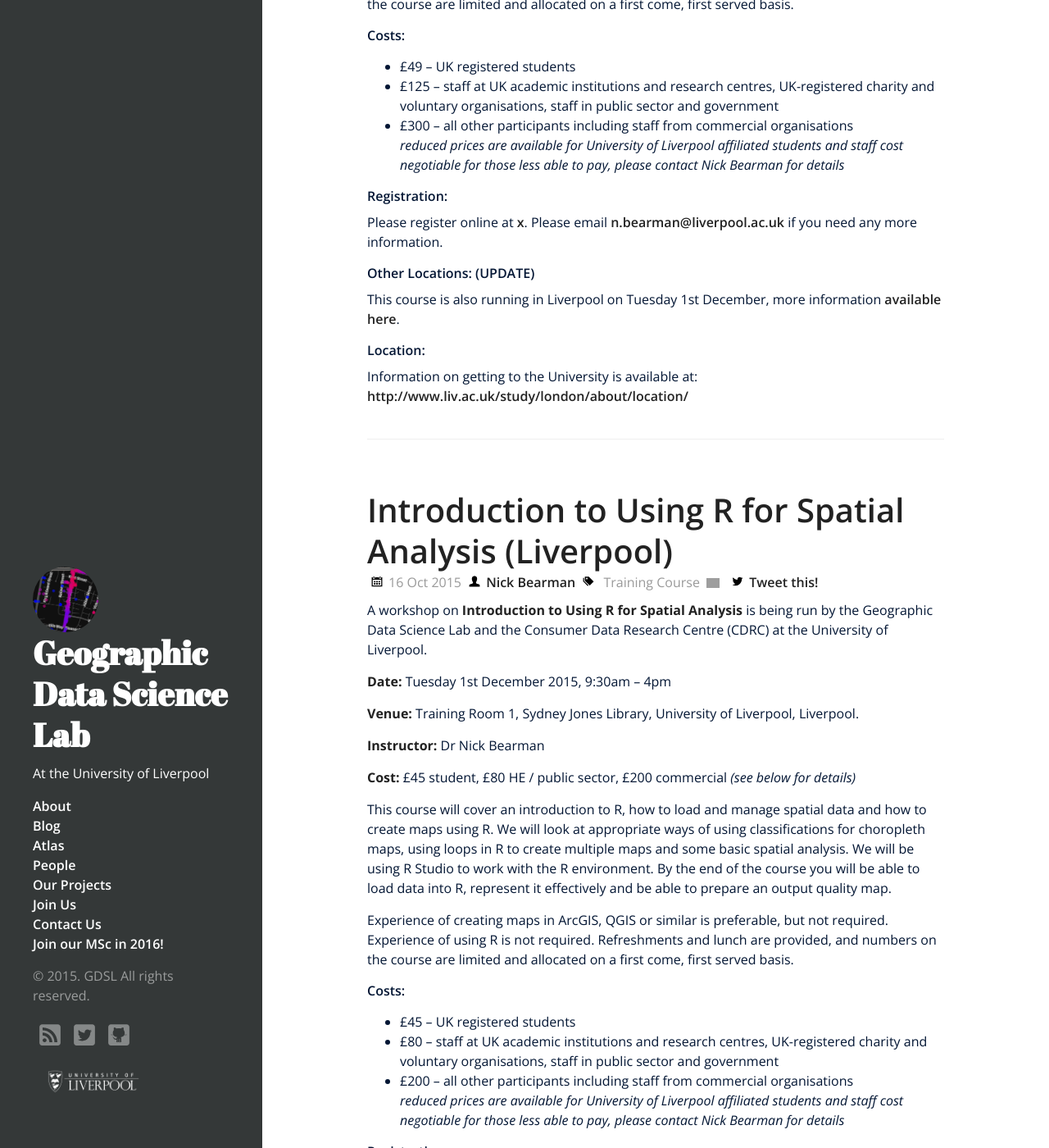
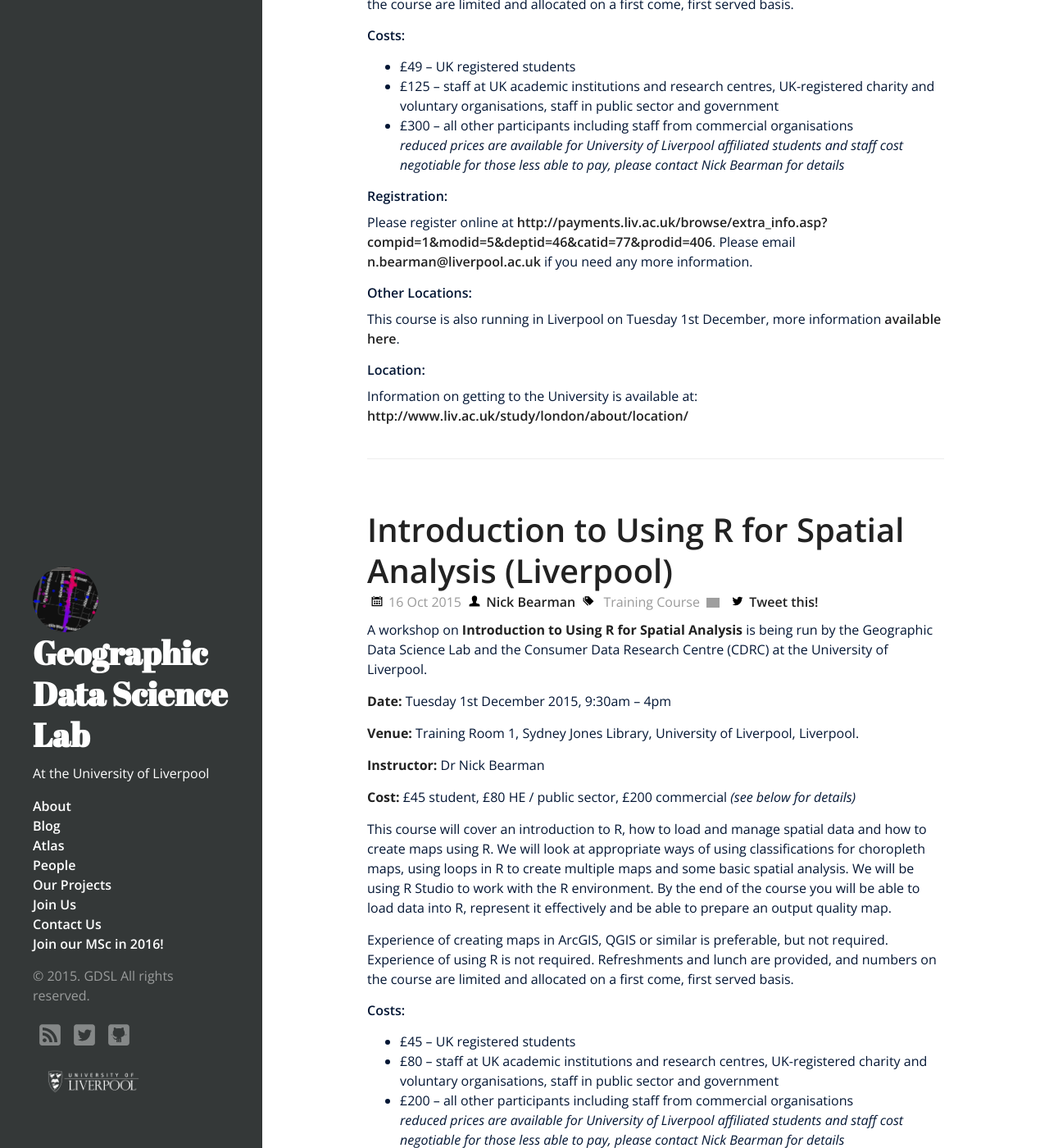
Before and after one commit to alexsingleton/geographicdatascience, a Jekyll site: the page built from index.html, in a window 1280 px wide and 1400 px high, scrolled down 628 px. Shown: the whole window at 82% size. Built offline with Jekyll 4.4.1, drawn with Linux system fonts in a browser that asks for light colours; nearby versions of some CDN libraries; Markdown is read by kramdown in place of the engine named in the settings; the list of posts is cut into pages by our own code; comment, search, counter and statistics services are not loaded; some of the changed text lies outside the part shown; grey boxes are pictures that could not be loaded.

Commit message:
Update with URLs

```diff
--- a/_posts/2015-10-16-R-Spatial-Analysis-Liverpool-2.md
+++ b/_posts/2015-10-16-R-Spatial-Analysis-Liverpool-2.md
@@ -30,10 +30,10 @@ Experience of creating maps in ArcGIS, QGIS or similar is preferable, but not re
 *cost negotiable for those less able to pay, please contact Nick Bearman for details*
 
 ####Registration:
-Please register online at [x](x). Please email <mailto:n.bearman@liverpool.ac.uk> if you need any more information.
+Please register online at [http://payments.liv.ac.uk/browse/extra_info.asp?compid=1&modid=5&deptid=46&catid=77&prodid=405](http://payments.liv.ac.uk/browse/extra_info.asp?compid=1&modid=5&deptid=46&catid=77&prodid=405). Please email <mailto:n.bearman@liverpool.ac.uk> if you need any more information.
 
-####Other Locations: (UPDATE)
-This course is also running in London on Wednesday 2nd December, more information [available here](http://geographicdatascience.com/training%20course/2015/03/19/R-Spatial-Analysis-London/).
+####Other Locations:
+This course is also running in London on Wednesday 2nd December, more information [available here](http://geographicdatascience.com/training%20course/2015/10/16/R-Spatial-Analysis-London/).
 
 ####Location:
 Information on getting to the University is available at: [http://www.liv.ac.uk/maps/visiting/](http://www.liv.ac.uk/maps/visiting/)
--- a/_posts/2015-10-16-R-Spatial-Analysis-London.md
+++ b/_posts/2015-10-16-R-Spatial-Analysis-London.md
@@ -30,10 +30,10 @@ Experience of creating maps in ArcGIS, QGIS or similar is preferable, but not re
 *cost negotiable for those less able to pay, please contact Nick Bearman for details*
 
 ####Registration:
-Please register online at [x](x). Please email <mailto:n.bearman@liverpool.ac.uk> if you need any more information.
+Please register online at [http://payments.liv.ac.uk/browse/extra_info.asp?compid=1&modid=5&deptid=46&catid=77&prodid=406](http://payments.liv.ac.uk/browse/extra_info.asp?compid=1&modid=5&deptid=46&catid=77&prodid=406). Please email <mailto:n.bearman@liverpool.ac.uk> if you need any more information.
 
-####Other Locations: (UPDATE)
-This course is also running in Liverpool on Tuesday 1st December, more information [available here](http://geographicdatascience.com/training%20course/2015/03/19/R-Spatial-Analysis-London/).
+####Other Locations:
+This course is also running in Liverpool on Tuesday 1st December, more information [available here](http://geographicdatascience.com/training%20course/2015/10/16/R-Spatial-Analysis-Liverpool-2/).
 
 ####Location:
 Information on getting to the University is available at: [http://www.liv.ac.uk/study/london/about/location/](http://www.liv.ac.uk/study/london/about/location/)
```
